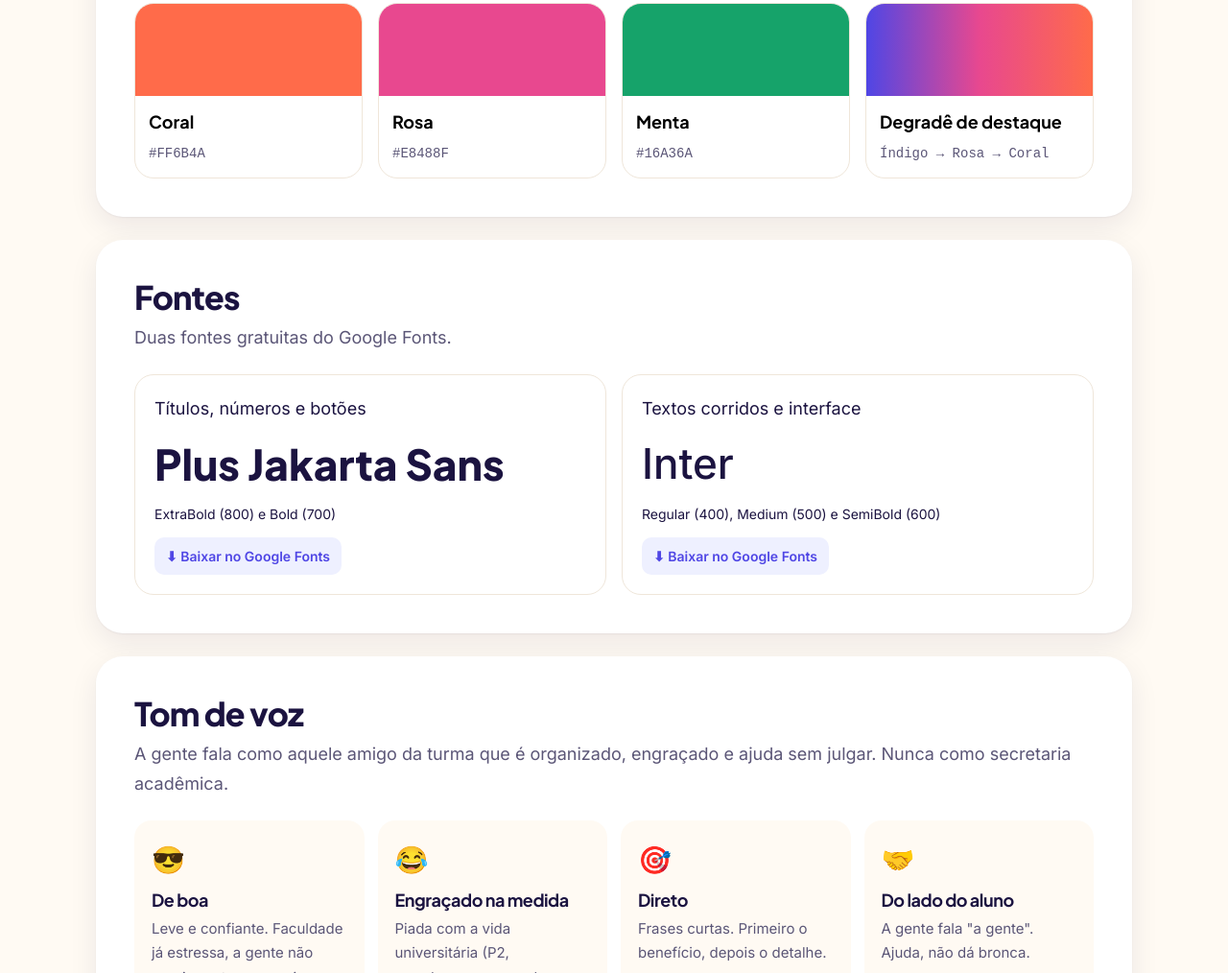
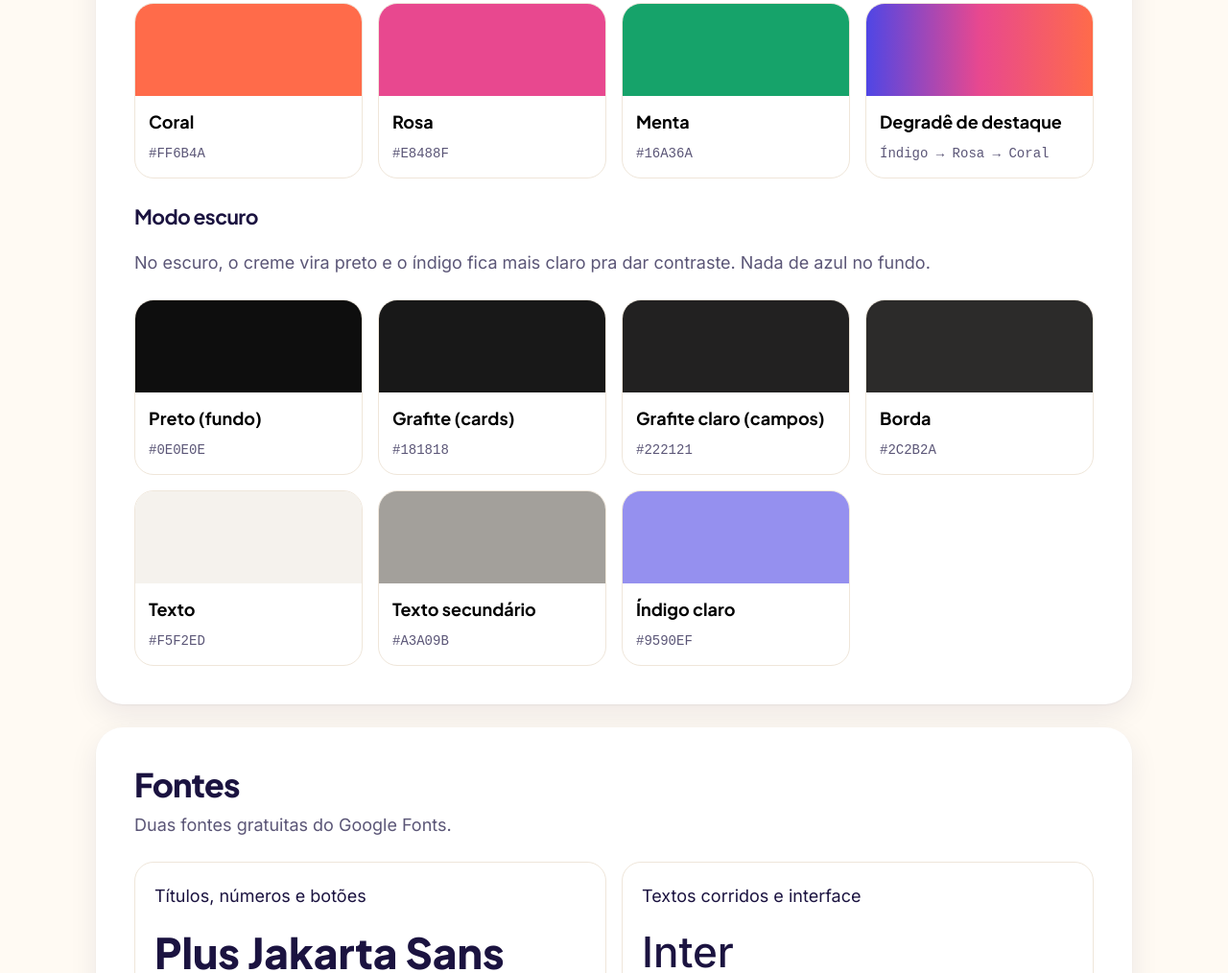
Before and after one commit to macvitorio/meu-semestre, a website: page marca/index.html in a window 1280 px wide. Shown: the part 1613-2627 px from the top of the page at 96% size. Drawn offline with Linux system fonts and the light colour scheme.

Commit message:
Manual de marca: paleta do modo escuro
Co-Authored-By: Claude Opus 5.5 <noreply@anthropic.com>

```diff
--- a/marca/index.html
+++ b/marca/index.html
@@ -63,6 +63,16 @@
   <button class="cor" data-c="#E8488F"><div class="am" style="background:#e8488f"></div><div class="tx"><b>Rosa</b><code>#E8488F</code></div></button>
   <button class="cor" data-c="#16A36A"><div class="am" style="background:#16a36a"></div><div class="tx"><b>Menta</b><code>#16A36A</code></div></button>
   <button class="cor" data-c="linear-gradient(90deg,#4F46E5,#E8488F,#FF6B4A)"><div class="am" style="background:linear-gradient(90deg,#4f46e5,#e8488f,#ff6b4a)"></div><div class="tx"><b>Degradê de destaque</b><code>Índigo → Rosa → Coral</code></div></button>
+</div>
+<h3 style="margin-top:28px">Modo escuro</h3><p class="mu">No escuro, o creme vira preto e o índigo fica mais claro pra dar contraste. Nada de azul no fundo.</p>
+<div class="g4">
+  <button class="cor" data-c="#0E0E0E"><div class="am" style="background:#0e0e0e"></div><div class="tx"><b>Preto (fundo)</b><code>#0E0E0E</code></div></button>
+  <button class="cor" data-c="#181818"><div class="am" style="background:#181818"></div><div class="tx"><b>Grafite (cards)</b><code>#181818</code></div></button>
+  <button class="cor" data-c="#222121"><div class="am" style="background:#222121"></div><div class="tx"><b>Grafite claro (campos)</b><code>#222121</code></div></button>
+  <button class="cor" data-c="#2C2B2A"><div class="am" style="background:#2c2b2a"></div><div class="tx"><b>Borda</b><code>#2C2B2A</code></div></button>
+  <button class="cor" data-c="#F5F2ED"><div class="am" style="background:#f5f2ed"></div><div class="tx"><b>Texto</b><code>#F5F2ED</code></div></button>
+  <button class="cor" data-c="#A3A09B"><div class="am" style="background:#a3a09b"></div><div class="tx"><b>Texto secundário</b><code>#A3A09B</code></div></button>
+  <button class="cor" data-c="#9590EF"><div class="am" style="background:#9590ef"></div><div class="tx"><b>Índigo claro</b><code>#9590EF</code></div></button>
 </div></section>
 
 <section class="sec" id="fontes"><h2>Fontes</h2><p class="mu">Duas fontes gratuitas do Google Fonts.</p>
```
